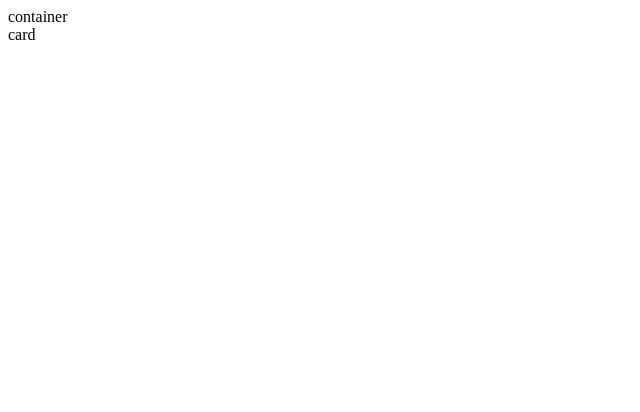
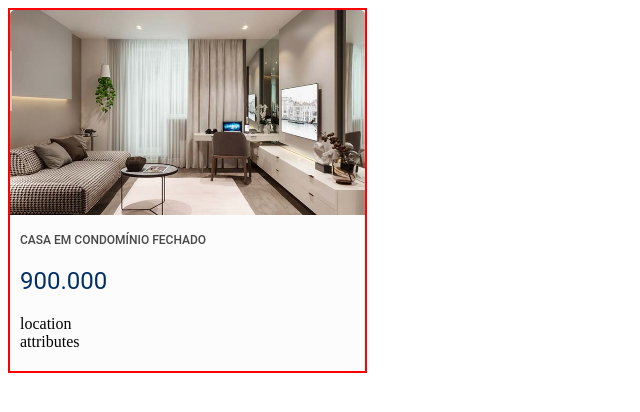
Before and after one commit to lrhernandes/highlights-component, a React (Create React App) app in the folder highlights/: page / in a window 1280 px wide. Shown: the top 412 px of the page, without its empty margins (0-640 px from the left). Built offline with nearby package versions, Linux system fonts and the light colour scheme.

Commit message:
feat(highlights card): initializing card base

```diff
--- /dev/null
+++ b/highlights/db.json
@@ -0,0 +1,47 @@
+{
+  "cards": [
+      {
+          "id": "1",
+          "name": "Casa em condomínio fechado",
+          "price": "900.000",
+          "city": "Capão da Canoa",
+          "neighbourhood": "Zona Nova",
+          "attributes": {
+              "size": 70,
+              "suites": 1,
+              "parking": 2,
+              "bedrooms": 2
+          },
+          "img": "../../img/img.jpg"
+      },
+      {
+          "id": "2",
+          "name": "Apartamento 2 quartos",
+          "price": "360.000",
+          "city": "Osório",
+          "neighbourhood": "Centro",
+          "attributes": {
+              "size": 52,
+              "suites": 1,
+              "parking": null,
+              "bedrooms": 2
+          },
+          "img":"./img/img.png"
+      },
+      {
+          "id": "3",
+          "name": "Apartamento centro",
+          "price": "420.000",
+          "city": "Imbé",
+          "neighbourhood": "Centro",
+          "attributes": {
+              "size": 58,
+              "suites": null,
+              "parking": 1,
+              "bedrooms": 3
+          },
+          "img":"./img/img.png"
+      }
+
+  ]
+}
--- /dev/null
+++ b/highlights/src/templates/AttributesDetails/index.js
@@ -0,0 +1,10 @@
+import React from 'react';
+import './styles.css';
+
+export default function AttributesDetails(){
+    return(
+        <div className="attributes-details">
+            attributes
+        </div>
+    )
+}
--- /dev/null
+++ b/highlights/src/templates/DetailsCard/index.js
@@ -0,0 +1,15 @@
+import React from 'react';
+import './styles.css';
+import Location from '../LocationDetails';
+import Attributes from '../AttributesDetails';
+
+export default function DetailsCard(){
+    return(
+        <div className="details-card">
+            <h1 className="description">CASA EM CONDOMÍNIO FECHADO</h1>
+            <h2 className="price">900.000</h2>
+            <Location/>
+            <Attributes/>
+        </div>
+    )
+}
--- /dev/null
+++ b/highlights/src/templates/DetailsCard/styles.css
@@ -0,0 +1,26 @@
+.details-card{
+    background-color: #FCFCFC;
+    height: 136px;
+    margin-top: 0px;
+    padding: 10px;
+}
+
+.description{
+    font-family: Roboto;
+    font-style: normal;
+    font-weight: 500;
+    font-size: 12px;
+    line-height: 14px;
+
+    color: #474747;
+}
+
+.price{
+    font-family: Roboto;
+    font-style: normal;
+    font-weight: normal;
+    font-size: 24px;
+    display: flex;
+    align-items: center;
+    color: #012F65;
+}
--- a/highlights/src/templates/HighlightsCard/index.js
+++ b/highlights/src/templates/HighlightsCard/index.js
@@ -1,10 +1,15 @@
 import React from 'react';
 import './styles.css';
+import banner from '../../img/img.jpg';
+import Details from '../DetailsCard';
 
 export default function HighlightsCard(){
     return(
         <div className="highlights-card">
-            card
+            <img className="card-banner" src={banner}/>
+            <div className="detais-card">
+                <Details/>
+            </div>
         </div>
     )
 }
--- a/highlights/src/templates/HighlightsCard/styles.css
+++ b/highlights/src/templates/HighlightsCard/styles.css
@@ -0,0 +1,14 @@
+.card-banner{
+    height: 205px;
+    width: 355px;
+    border-radius: 5px 5px 0px 0px;
+    margin: 0;
+
+}
+
+.highlights-card{
+    border: 2px solid red;
+    width: 355px;
+    display: flex;
+    flex-direction: column;
+}
--- a/highlights/src/templates/HighlightsContainer/index.js
+++ b/highlights/src/templates/HighlightsContainer/index.js
@@ -1,12 +1,11 @@
 import React from 'react';
 import './styles.css';
-import Card from '../HighlightsCard';
+import Cards from '../HighlightsCard'
 
 export default function HighlightsContainer(){
     return(
         <div className="highlights-container">
-            container
-            <Card/>
+            <Cards/>
         </div>
     )
 }
--- /dev/null
+++ b/highlights/src/templates/LocationDetails/index.js
@@ -0,0 +1,10 @@
+import React from 'react';
+import './styles.css';
+
+export default function LocationDetails(){
+    return(
+        <div className="location-details">
+            location
+        </div>
+    )
+}
```
Also changed, not shown: highlights/src/cards.json (deleted, +0 -42 lines), highlights/src/img/img.jpg (added), highlights/src/templates/AttributesDetails/styles.css (added), highlights/src/templates/LocationDetails/styles.css (added).
